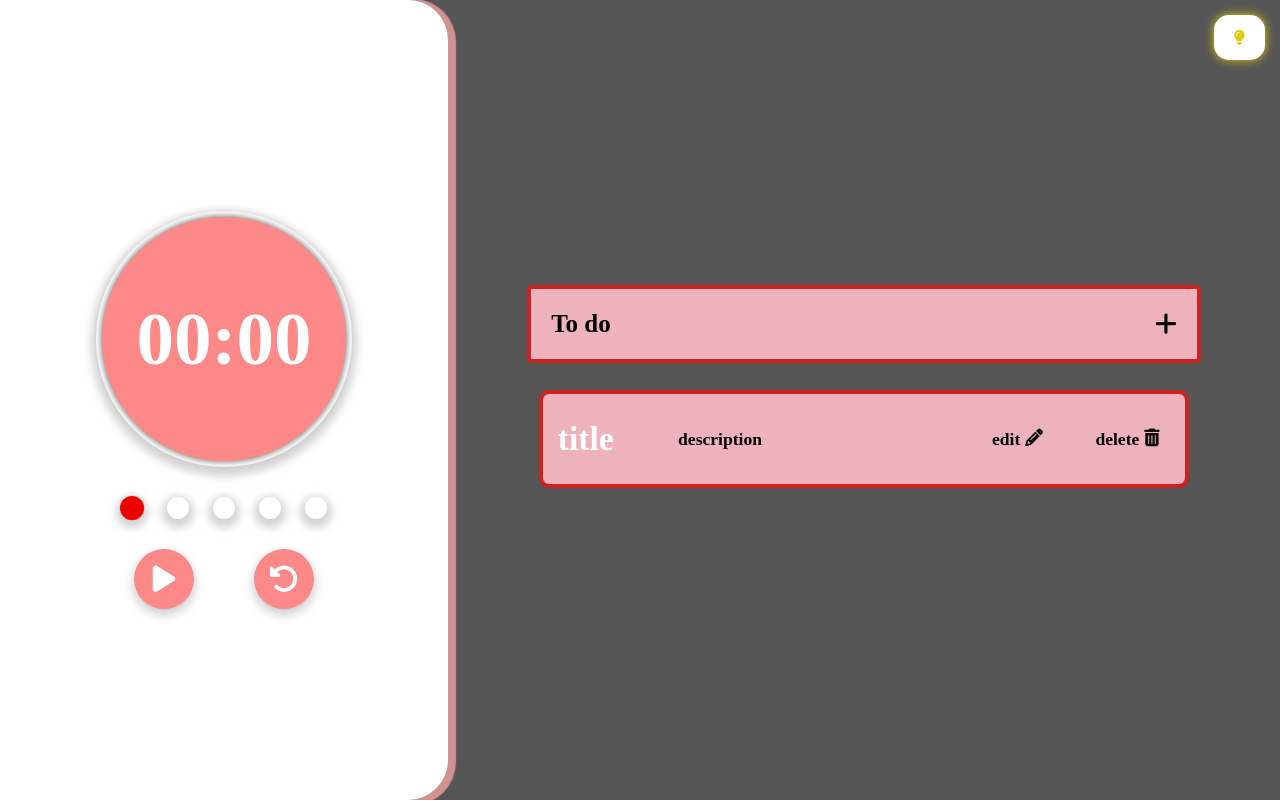
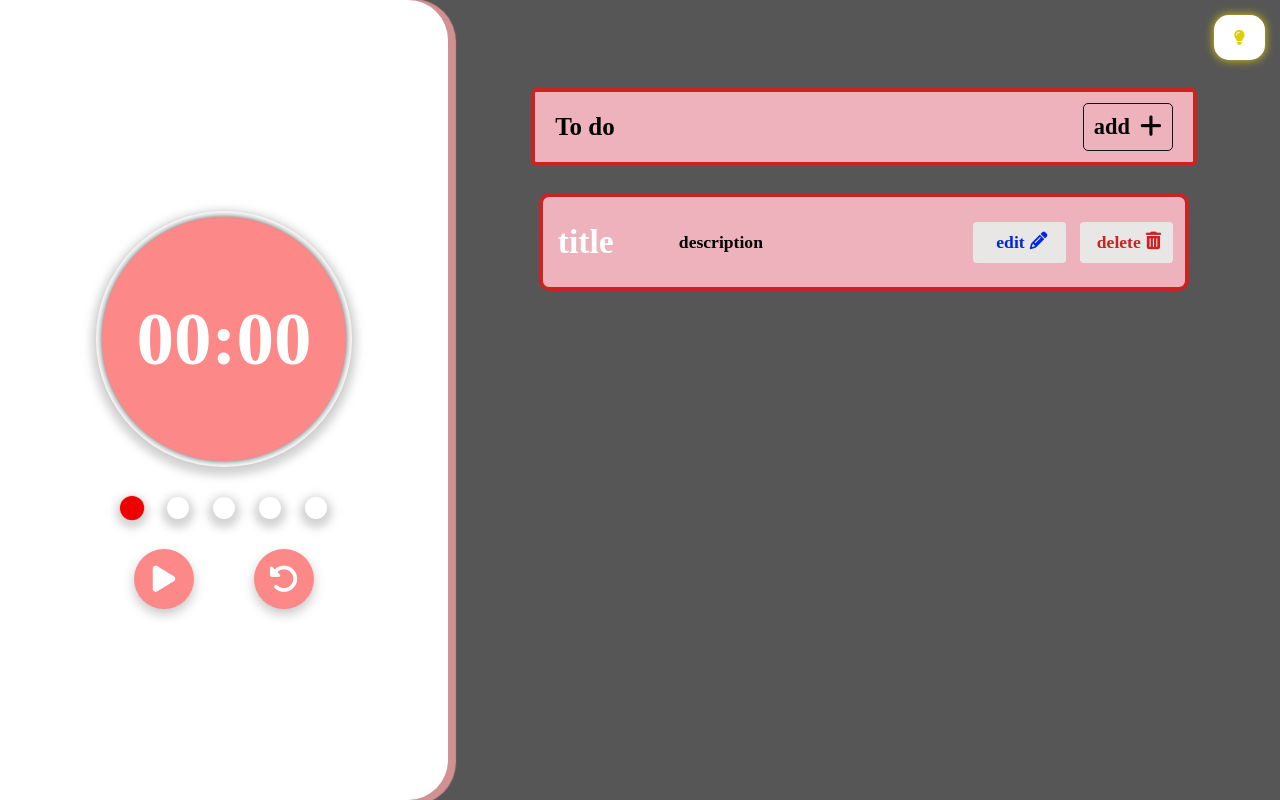
Before and after one commit to Caranfa11/PomodoroTechnique_js, a plain HTML site: page html/index.html in a window 1280 px wide. Drawn offline with Linux system fonts and the light colour scheme.

Commit message:
css style for items in todoView ended

```diff
--- a/css/style.css
+++ b/css/style.css
@@ -2,7 +2,7 @@
     margin: 0;
     padding: 0;
     font-family: san-serif;
-    transition: 0.65s ease-out;
+    transition: 0.55s ease-out;
 }
 
 :root{
@@ -15,6 +15,7 @@
     --lightredColor: #FB8888;
     --redborderColor: #CC2222;
     --lightbulbColor: #e0cb0b;
+    --blueColor: #0026e6;
 
     /* --- DARK MODE --- */
 
@@ -383,8 +384,18 @@ body{
 
 /* --- To Do List View --- */
 
+.right__todo__background{
+    width: 80%;
+    height: 78%;
+    margin: auto;
+    text-align:center;
+    display: flex;
+    flex-flow: nowrap column;
+    overflow: hidden;
+}
+
 .box__todo{
-    width: 100%;
+    /* flex: 5 3 10%; */
     height: 40px;
     padding: 15px 0;
     background: var(--pinkBox);
@@ -416,9 +427,34 @@ body{
 }
 
 .icon__todo{
-    margin:auto 20px;
+    margin:0 20px;
     display:flex;
     font-size:25px;
+    transition: 0s ease-out;
+    border: var(--darkbackground) 1px solid;
+    padding: 10px 5px;
+    border-radius: 5px;
+    transition: 0.25s;
+}
+
+.icon__todo:hover{
+    cursor: pointer;
+    color: var(--redborderColor);
+    background-color: var(--darkfontColor);
+    box-shadow: var(--darkbackground) 0 0 5px 1px;
+    transform: scale(1.1);
+}
+
+.icon__todo .fas{
+    margin: 0 5px;
+    padding: auto;
+}
+
+.icon__todo p {
+    margin: 0 5px;
+    font-size: 1.4rem;
+    font-weight: bold;
+    text-align: left;
 }
 
 .box__items{
@@ -447,7 +483,6 @@ body{
 .item__title{
     flex: 2 1 20%;
     margin: auto 10px;
-    padding: auto;
 }
 
 .item__title label{
@@ -468,10 +503,14 @@ body{
 }
 
 .item__delete, .item__edit{
-    flex: 2 1 20%;
+    transition: none;
+    flex: 2 1 15%;
     text-align:center;
     font-weight:bold;
-    font-size: 15px;
+    margin: 0 7px;
+    padding: 10px 5px;
+    border-radius: 4px;
+    background-color: var(--darkfontColor);
 }
 
 .item__delete .item__button, .item__edit .item__button {
@@ -485,6 +524,32 @@ body{
 .item__delete .item__button p, .item__edit .item__button p {
     margin: 0 5px;
 }
+
+.item__delete {
+    transition: 0.10s ease;
+    color: var(--redborderColor);
+    /* filter: drop-shadow( 1px 5px 5px var(--darkpomodoroColor)); */
+}
+
+.item__edit{
+    transition: 0.10s ease;
+    color: var(--blueColor);
+    /* filter: drop-shadow( 0px 2px 10px var(--darkwhiteshadowColor)); */
+}
+
+.item__delete:hover {
+    background-color: var(--darkfontColor);
+    transform: scale(1.1);
+    box-shadow: var(--darkbackground) 0 0 5px 1px;
+}
+
+.item__edit:hover{
+    background-color: var(--darkfontColor);
+    transform: scale(1.1);
+    box-shadow: var(--darkbackground) 0 0 5px 1px;
+}
+
+
 
 @media (max-width: 1100px) {
 
--- a/js_templates/rightView.js
+++ b/js_templates/rightView.js
@@ -81,14 +81,14 @@ var rightView = [`
     </div>
 </div>
 `,
-`<div class="right__background">
+`<div class="right__todo__background">
     <div class="box__todo">
         <div class="box__todo__head">
             <div class="box__todo__title">
                 <h2>To do</h2>
             </div>
             <div class="icon__todo">
-                <i class="fas fa-plus"></i>
+                <p>add</p><i class="fas fa-plus"></i>
             </div>
         </div>
     </div>
@@ -101,13 +101,13 @@ var rightView = [`
                 <label>description</label>
             </div>
             <div class="item__edit">
-                <div class="item__button">
-                    <p>edit </p><i class="fas fa-pencil"></i>
+                <div class="item__button" id="bt_edit">
+                    <p>edit</p><i class="fas fa-pencil"></i>
                 </div>
             </div>
             <div class="item__delete">
-                <div class="item__button">
-                    <p>delete  </p><i class="fas fa-trash-alt"></i>
+                <div class="item__button" id="bt_delete">
+                    <p>delete</p><i class="fas fa-trash-alt"></i>
                 </div>
             </div>
         </div>
```
